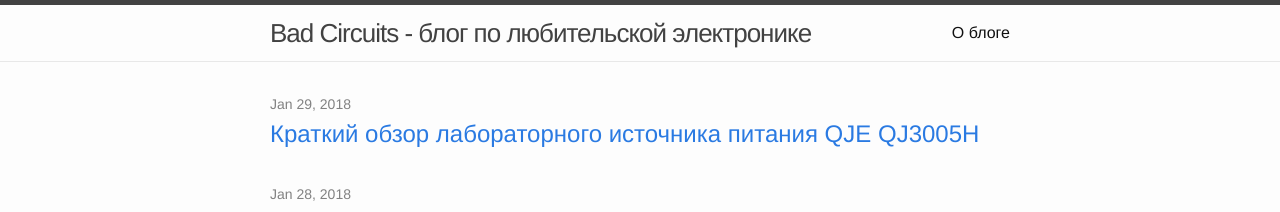
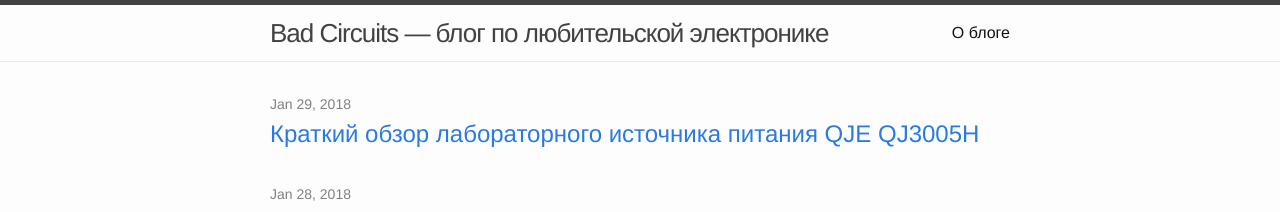
Before and after one commit to eugene-nikolaev/evgeniynickolaev.github.io, a Jekyll site: the page built from index.html, in a window 1280 px wide. Shown: the top 212 px of the page. Built offline with Jekyll 4.4.1, drawn with Linux system fonts in a browser that asks for light colours.

Commit message:
Change about

```diff
--- a/_config.yml
+++ b/_config.yml
@@ -1,5 +1,5 @@
 # Site settings
-title: Bad Circuits - блог по любительской электронике
+title: Bad Circuits — блог по любительской электронике
 email: eug.nikolaev@gmail.com
 description: > # this means to ignore newlines until "baseurl:"
   Блог про микроконтроллеры, электронику и схемотехнику, цифровую и не очень
```
